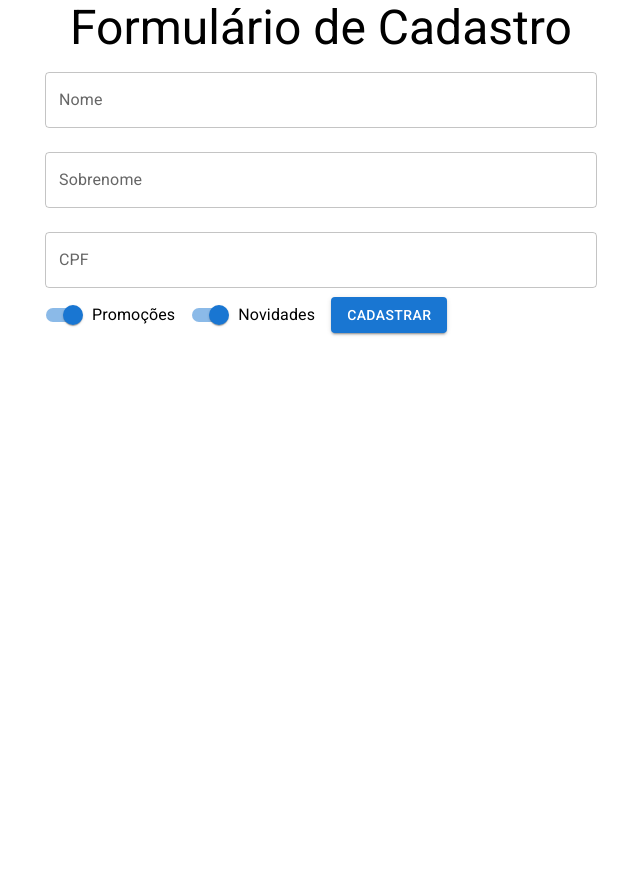
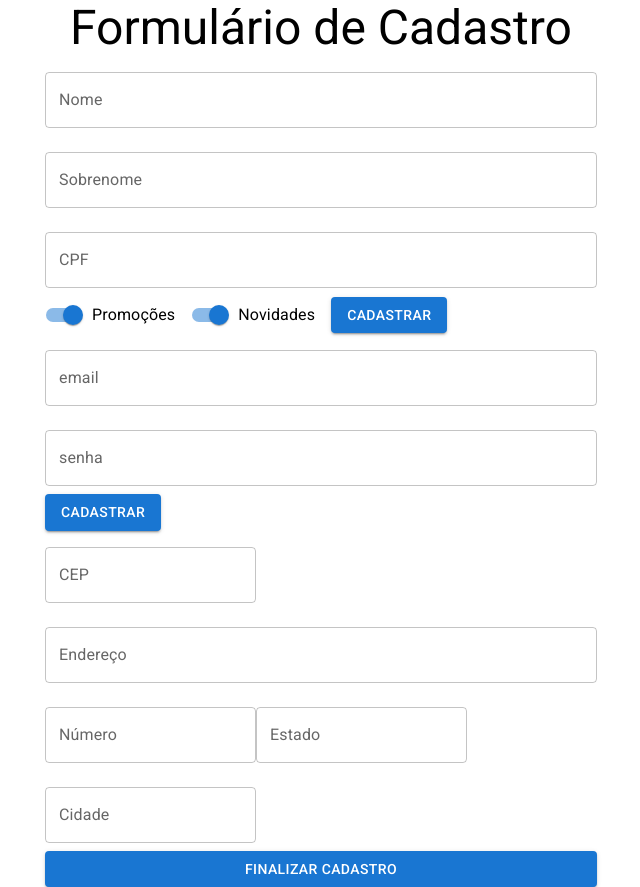
Before and after one commit to AntonielAureliano/tela-cadastro, a React (Create React App) app: page / in a window 1280 px wide. Shown: the whole page, without its empty margins (319-959 px from the left). Before the commit the page ends 800 px from the top, so only its background shows below. Built offline with nearby package versions, Linux system fonts and the light colour scheme.

Commit message:
Adicionado componentes DadosEntrega,DadosPessoais e DadosUsuario

```diff
--- a/src/Components/FormularioCadastro/formularioCadastro.jsx
+++ b/src/Components/FormularioCadastro/formularioCadastro.jsx
@@ -1,89 +1,15 @@
 import React, { useState } from "react";
-import { Button, TextField, Switch, FormControlLabel } from "@mui/material";
+import DadosPessoais from "../../DadosPessoais";
+import DadosUsuario from "../../DadosUsuario";
+import DadosEntrega from "../../DadosEntrega";
 
 function FormularioCadastro({ aoEnviar, validarCPF }) {
-  const [nome, setNome] = useState("");
-  const [sobrenome, setSobrenome] = useState("");
-  const [cpf, setCpf] = useState("");
-  const [promocoes, setPromocoes] = useState(true);
-  const [novidades, setNovidades] = useState(true);
-  const [erros, setErros] = useState({ cpf: { valido: true, texto: "" } });
-
   return (
-    <form
-      onSubmit={(event) => {
-        event.preventDefault();
-        aoEnviar({ nome, sobrenome, cpf, novidades, promocoes });
-      }}
-    >
-      <TextField
-        value={nome}
-        onChange={(event) => {
-          setNome(event.target.value);
-        }}
-        id="nome"
-        label="Nome"
-        fullWidth
-        margin="normal"
-      />
-
-      <TextField
-        value={sobrenome}
-        onChange={(event) => {
-          setSobrenome(event.target.value);
-        }}
-        id="sobrenome"
-        label="Sobrenome"
-        fullWidth
-        margin="normal"
-      />
-
-      <TextField
-        value={cpf}
-        onChange={(event) => {
-          setCpf(event.target.value);
-        }}
-        onBlur={(event) => {
-          const ehValido = validarCPF(cpf);
-          setErros({ cpf: ehValido });
-        }}
-        error={!erros.cpf.valido}
-        helperText={erros.cpf.texto}
-        id="CPF"
-        label="CPF"
-        fullWidth
-        margin="normal"
-      />
-      <FormControlLabel
-        label="Promoções"
-        control={
-          <Switch
-            checked={promocoes}
-            onChange={(event) => {
-              setPromocoes(event.target.checked);
-            }}
-            name="promocoes"
-          />
-        }
-      />
-
-      <FormControlLabel
-        label="Novidades"
-        control={
-          <Switch
-            checked={novidades}
-            onChange={(event) => {
-              setNovidades(event.target.checked);
-            }}
-            name="novidades"
-          />
-        }
-      />
-
-      <Button type="submit" variant="contained" color="primary">
-        Cadastrar
-      </Button>
-    </form>
+    <>
+      <DadosPessoais aoEnviar={aoEnviar} validarCPF={validarCPF} />
+      <DadosUsuario />
+      <DadosEntrega />
+    </>
   );
 }
 
--- /dev/null
+++ b/src/DadosEntrega.jsx
@@ -0,0 +1,30 @@
+import { Button, TextField } from "@mui/material";
+import React from "react";
+
+function DadosEntrega() {
+  return (
+    <form>
+      <TextField id="cep" label="CEP" type="number" margin="normal" />
+
+      <TextField
+        id="endereco"
+        label="Endereço"
+        type="text"
+        fullWidth
+        margin="normal"
+      />
+
+      <TextField id="numero" label="Número" type="number" margin="normal" />
+
+      <TextField id="estado" label="Estado" type="text" margin="normal" />
+
+      <TextField id="cidade" label="Cidade" type="text" margin="normal" />
+
+      <Button type="submit" variant="contained" color="primary" fullWidth>
+        Finalizar Cadastro
+      </Button>
+    </form>
+  );
+}
+
+export default DadosEntrega;
--- /dev/null
+++ b/src/DadosPessoais.jsx
@@ -0,0 +1,90 @@
+import React, { useState } from "react";
+import { Button, TextField, Switch, FormControlLabel } from "@mui/material";
+
+function DadosPessoais({ aoEnviar, validarCPF }) {
+  const [nome, setNome] = useState("");
+  const [sobrenome, setSobrenome] = useState("");
+  const [cpf, setCpf] = useState("");
+  const [promocoes, setPromocoes] = useState(true);
+  const [novidades, setNovidades] = useState(true);
+  const [erros, setErros] = useState({ cpf: { valido: true, texto: "" } });
+
+  return (
+    <form
+      onSubmit={(event) => {
+        event.preventDefault();
+        aoEnviar({ nome, sobrenome, cpf, novidades, promocoes });
+      }}
+    >
+      <TextField
+        value={nome}
+        onChange={(event) => {
+          setNome(event.target.value);
+        }}
+        id="nome"
+        label="Nome"
+        fullWidth
+        margin="normal"
+      />
+
+      <TextField
+        value={sobrenome}
+        onChange={(event) => {
+          setSobrenome(event.target.value);
+        }}
+        id="sobrenome"
+        label="Sobrenome"
+        fullWidth
+        margin="normal"
+      />
+
+      <TextField
+        value={cpf}
+        onChange={(event) => {
+          setCpf(event.target.value);
+        }}
+        onBlur={(event) => {
+          const ehValido = validarCPF(cpf);
+          setErros({ cpf: ehValido });
+        }}
+        error={!erros.cpf.valido}
+        helperText={erros.cpf.texto}
+        id="CPF"
+        label="CPF"
+        fullWidth
+        margin="normal"
+      />
+      <FormControlLabel
+        label="Promoções"
+        control={
+          <Switch
+            checked={promocoes}
+            onChange={(event) => {
+              setPromocoes(event.target.checked);
+            }}
+            name="promocoes"
+          />
+        }
+      />
+
+      <FormControlLabel
+        label="Novidades"
+        control={
+          <Switch
+            checked={novidades}
+            onChange={(event) => {
+              setNovidades(event.target.checked);
+            }}
+            name="novidades"
+          />
+        }
+      />
+
+      <Button type="submit" variant="contained" color="primary">
+        Cadastrar
+      </Button>
+    </form>
+  );
+}
+
+export default DadosPessoais;
--- /dev/null
+++ b/src/DadosUsuario.jsx
@@ -0,0 +1,28 @@
+import { Button, TextField } from "@mui/material";
+import React from "react";
+
+function DadosUsuario() {
+  return (
+    <form>
+      <TextField
+        id="email"
+        label="email"
+        type="email"
+        fullWidth
+        margin="normal"
+      />
+      <TextField
+        id="senha"
+        label="senha"
+        type="password"
+        fullWidth
+        margin="normal"
+      />
+      <Button type="submit" variant="contained" color="primary">
+        Cadastrar
+      </Button>
+    </form>
+  );
+}
+
+export default DadosUsuario;
```
